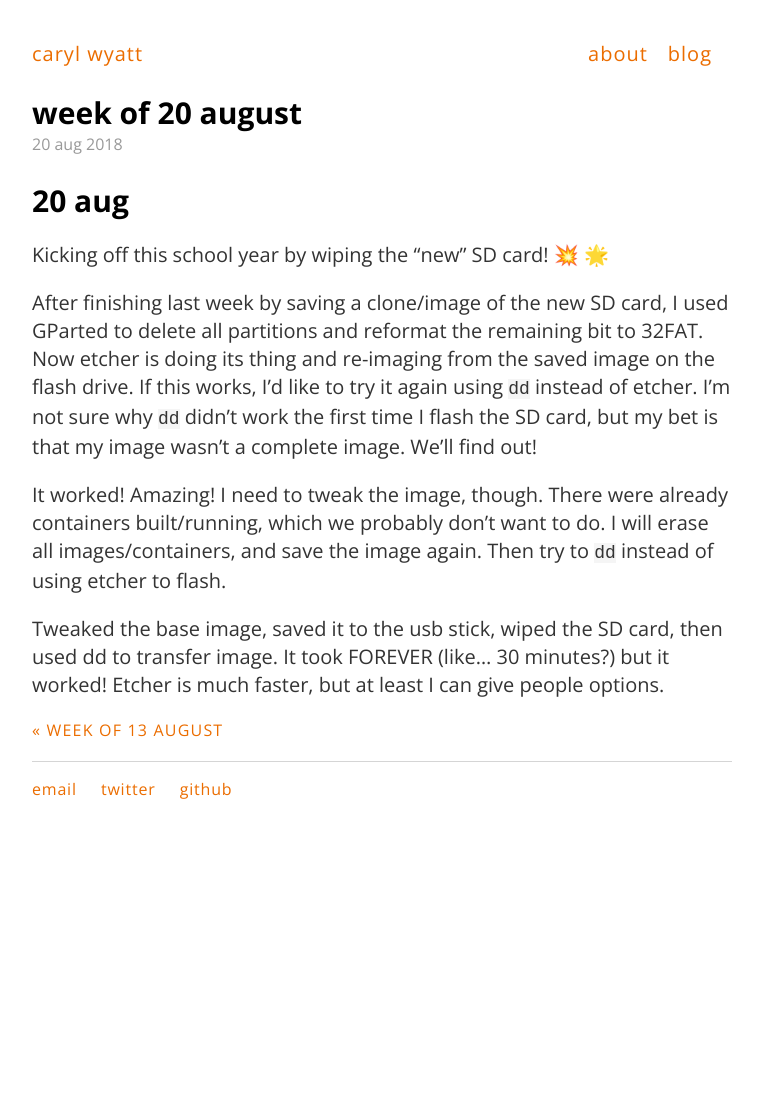
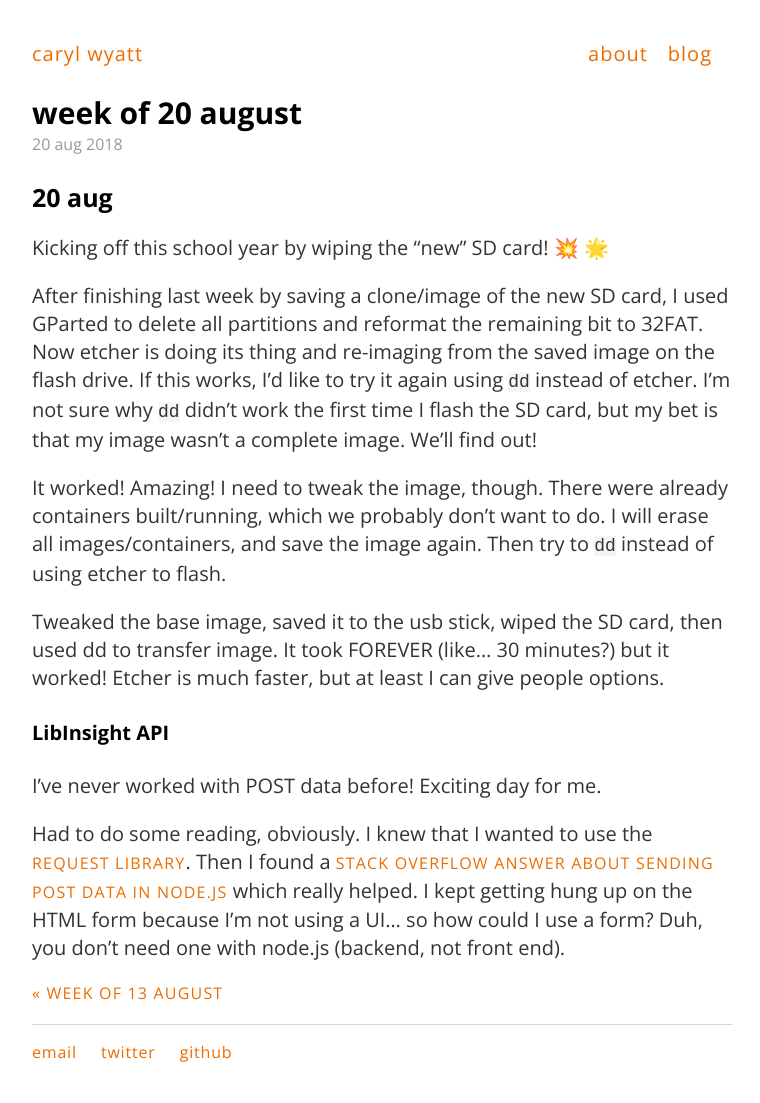
Before and after one commit to carylwyatt/carylwyatt.github.io, a Jekyll site: the page built from _posts/2018-08-20-week-of-20-august.md, in a window 1280 px wide. Shown: the whole page, without its empty margins (258-1018 px from the left). Built offline with Jekyll 4.4.1, drawn with Linux system fonts in a browser that asks for light colours; emoji names are drawn with the system emoji font; before the commit the page ends 900 px from its top, so only the background shows below that.

Commit message:
libinsight notes

```diff
--- a/_posts/2018-08-20-week-of-20-august.md
+++ b/_posts/2018-08-20-week-of-20-august.md
@@ -4,7 +4,7 @@ title: "week of 20 august"
 date: 2018-08-20
 ---
 
-## 20 aug
+### 20 aug
 
 Kicking off this school year by wiping the "new" SD card! :boom: :star2:
 
@@ -13,3 +13,9 @@ After finishing last week by saving a clone/image of the new SD card, I used GPa
 It worked! Amazing! I need to tweak the image, though. There were already containers built/running, which we probably don't want to do. I will erase all images/containers, and save the image again. Then try to `dd` instead of using etcher to flash.
 
 Tweaked the base image, saved it to the usb stick, wiped the SD card, then used dd to transfer image. It took FOREVER (like... 30 minutes?) but it worked! Etcher is much faster, but at least I can give people options.
+
+#### LibInsight API
+
+I've never worked with POST data before! Exciting day for me.
+
+Had to do some reading, obviously. I knew that I wanted to use the [request library](https://www.npmjs.com/package/request). Then I found a [stack overflow answer about sending POST data in node.js](https://stackoverflow.com/questions/6158933/how-to-make-an-http-post-request-in-node-js) which really helped. I kept getting hung up on the HTML form because I'm not using a UI... so how could I use a form? Duh, you don't need one with node.js (backend, not front end).
```
